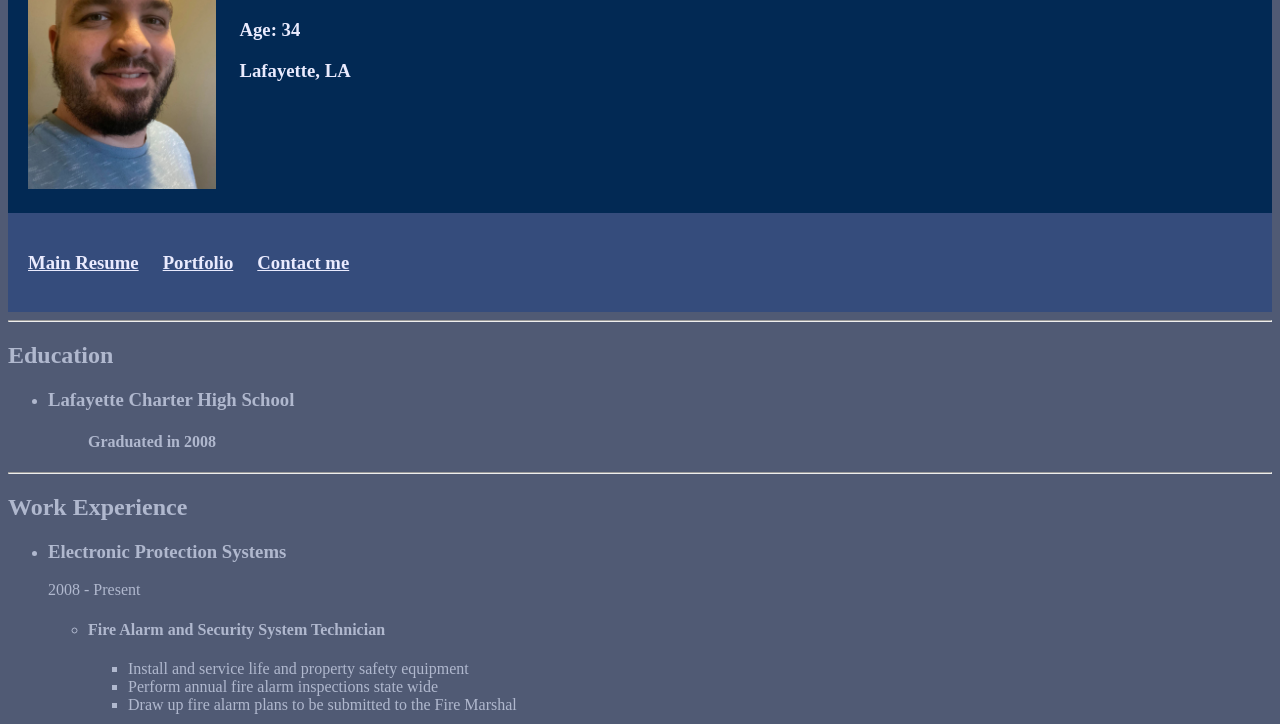
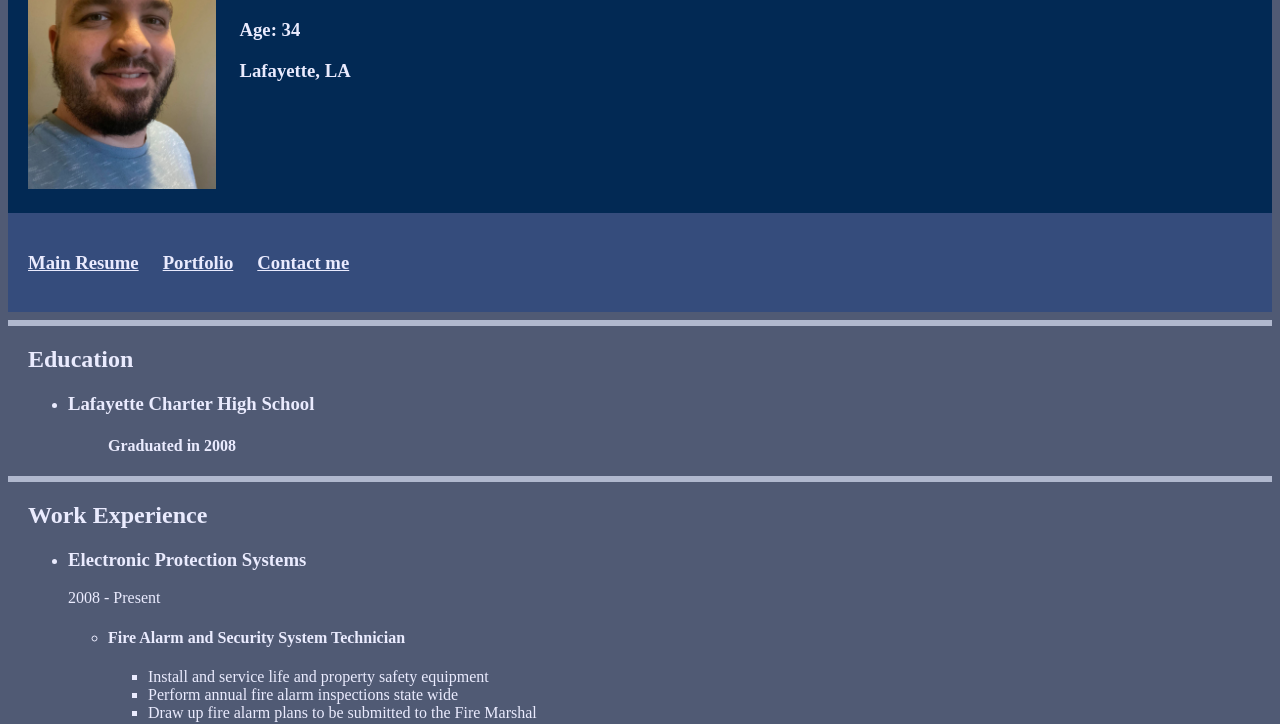
Before and after one commit to Techneauxlogic/Portfolio, a plain HTML site: page index.html in a window 1280 px wide. Shown: the part 89-813 px from the top of the page. Drawn offline with Linux system fonts and the light colour scheme.

Commit message:
no message

```diff
--- a/index.html
+++ b/index.html
@@ -8,34 +8,27 @@
     <link rel="stylesheet" href="./styles.css" />
 </head>
 
-<header>
+
+<body>
+
+    <div class="header">
         <div class="sideBySide"><img height="200" src="./assets/images/PortfolioImage.jpg"/><br /></div>
         <div class="sideBySide spaceLeft">
             <h1>Daniel Joubert</h1>
             <h3>Age: 34</h3>
             <h3>Lafayette, LA</h3>
         </div>
-</header>
+    </div>
 
-
-<navigation>
     <div class="navigationBar">
         <a class="sideBySide" href=""><h3>Main Resume</h3></a>
         <a class="sideBySide spaceLeft" href="./public/Portfolio.html"><h3>Portfolio</h3></a>
         <a class="sideBySide spaceLeft" href="./public/ContactMe.html"><h3>Contact me</h3></a>
     </div>
-</navigation>
-
-
-<body>
-
-
-
-
-
-
 
     <hr />
+
+    <div>
         <h2>Education</h2>
             <ul>
                 <li>
@@ -45,7 +38,11 @@
                     </ul>
                 </li>
             </ul>
+    </div>
+
     <hr />
+
+    <div>
         <h2>Work Experience</h2>
             <ul>
                 <li>
@@ -76,7 +73,11 @@
                     </ul>
                 </li>
             </ul>
+        </div>
+
     <hr />
+
+    <div>
        <h2>Skills</h2>
             <ul>
                 <li>Unreal Engine Blueprints: ⭐️⭐️⭐️⭐️</li>
@@ -88,7 +89,11 @@
                 <li>Javascript: ⭐️⭐️</li>
                 <li>html: ⭐️⭐️</li>
             </ul>
+    </div>
+
     <hr />
+
+    <div>
         <h2>Certificuits</h2>
         <h4{}>click to view certificate</h4>
             <ul>
@@ -98,6 +103,10 @@
                     <li>Udemy - 5 hours</li>
                 </ul>
             </ul>
+    </div>
+
+    <hr />
+    <br
 
 </body>
 </html>
--- a/styles.css
+++ b/styles.css
@@ -10,8 +10,7 @@ img{
     height: 250px;
 }
 
-
-header{
+.header{
     background-color: #022954;
     padding: 20px;
     color: #eaebfe;
@@ -24,10 +23,17 @@ header{
 
 body{
     background-color: #505a74;
-    color:#b0b8ce
+    color:#eaebfe;
 }
 
+body > div{
+    padding-left: 20px;
+    padding-right: 20px;
+}
 
+hr {
+    border: 3px solid #b0b8ce;
+  }
 
 .sideBySide{
     display: inline-block;
@@ -48,8 +54,6 @@ a:visited{
 
 }
 
-
-
 .inline{
     display: inline-block;
 }
```
Also changed, not shown: public/ContactMe.html (+8 -6 lines), public/Portfolio.html (+10 -11 lines). Lines whose indentation alone changed are shown as unchanged.
